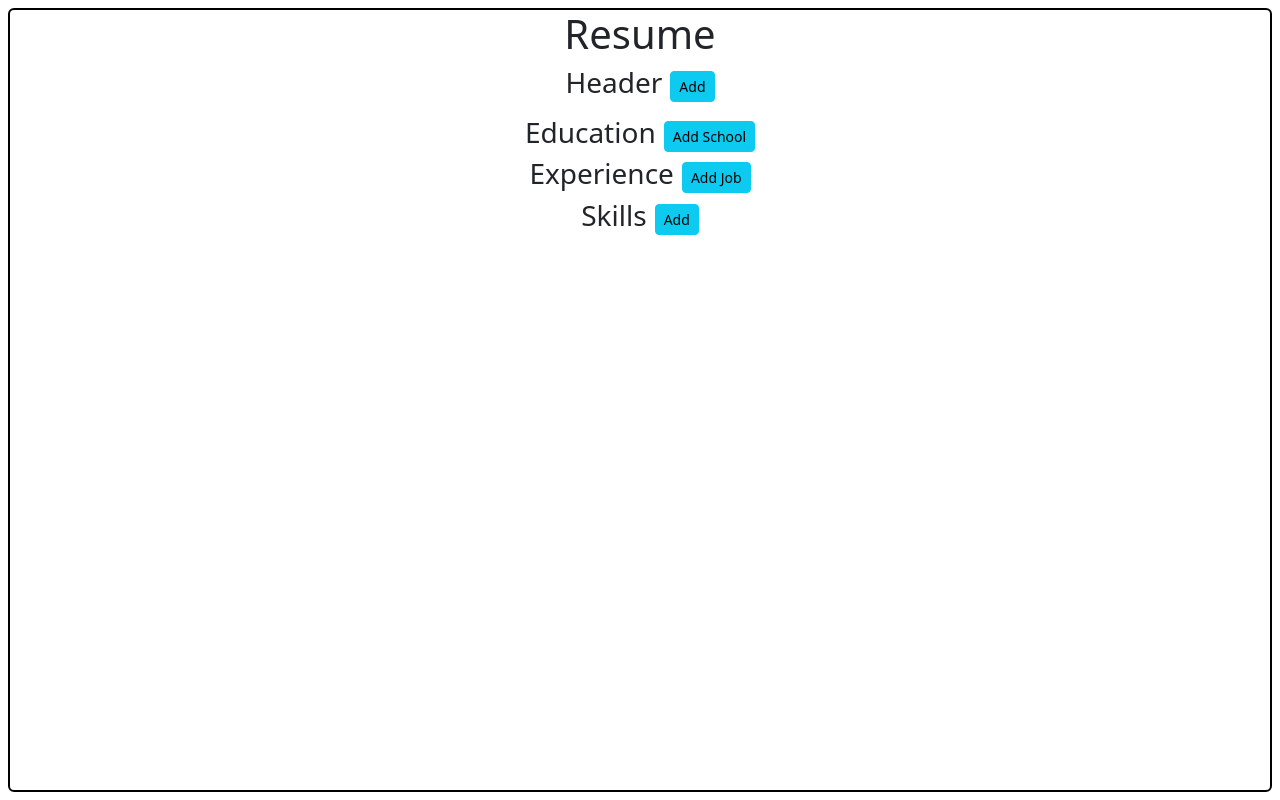
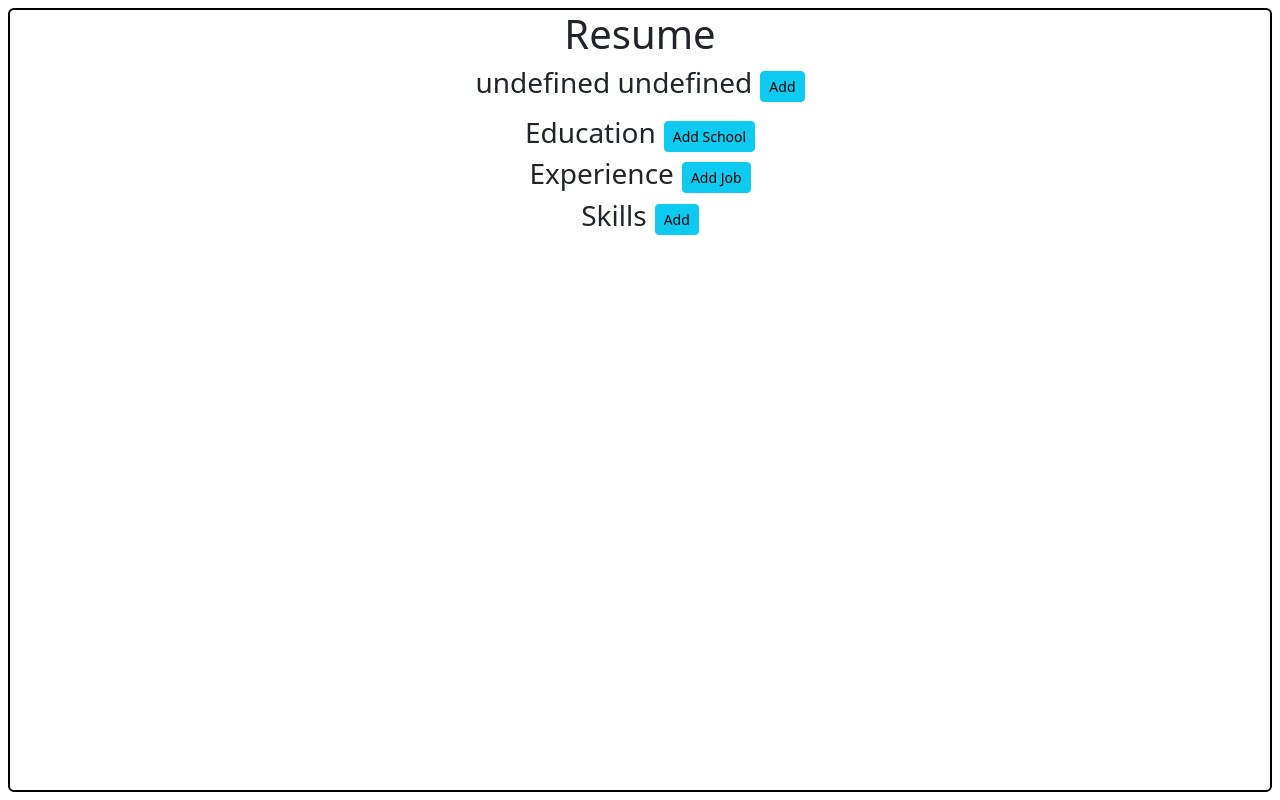
Before and after one commit to asampers/cv-app, a React (Vite) app: page / in a window 1280 px wide. Built offline with nearby package versions, Linux system fonts and the light colour scheme.

Commit message:
Fix Header-Name showing up

```diff
--- a/src/components/Header.jsx
+++ b/src/components/Header.jsx
@@ -6,12 +6,13 @@
 export function Header() {
   const item = Data();
   const person = item.data[0]
+  const fullName = person.firstName + ' ' + person.lastName
   if (!item.showForm) {
     return (
       <>
       <div className='container-fluid d-flex flex-column justify-content-center align-items-center'>
         <div className='d-flex align-items-center'>
-          <h3>{item.noData ? 'Header' : person.firstName + ' ' + person.lastName}</h3>
+          <h3>{fullName.trim().length === 0 ? 'Header' : fullName}</h3>
           <Buttons text={item.noData ? "Add" : "Edit"} onClick={item.toggleShowForm}/>
         </div>
         <div className='d-flex align-items-center mt-2'>
--- a/src/components/SkillsForm.jsx
+++ b/src/components/SkillsForm.jsx
@@ -1,3 +1,4 @@
+/* eslint-disable react/prop-types */
 export function SkillsForm({data, onSubmit}) {
   return (
     <form className="skills" onSubmit={onSubmit} data-index={data.id}>
```
